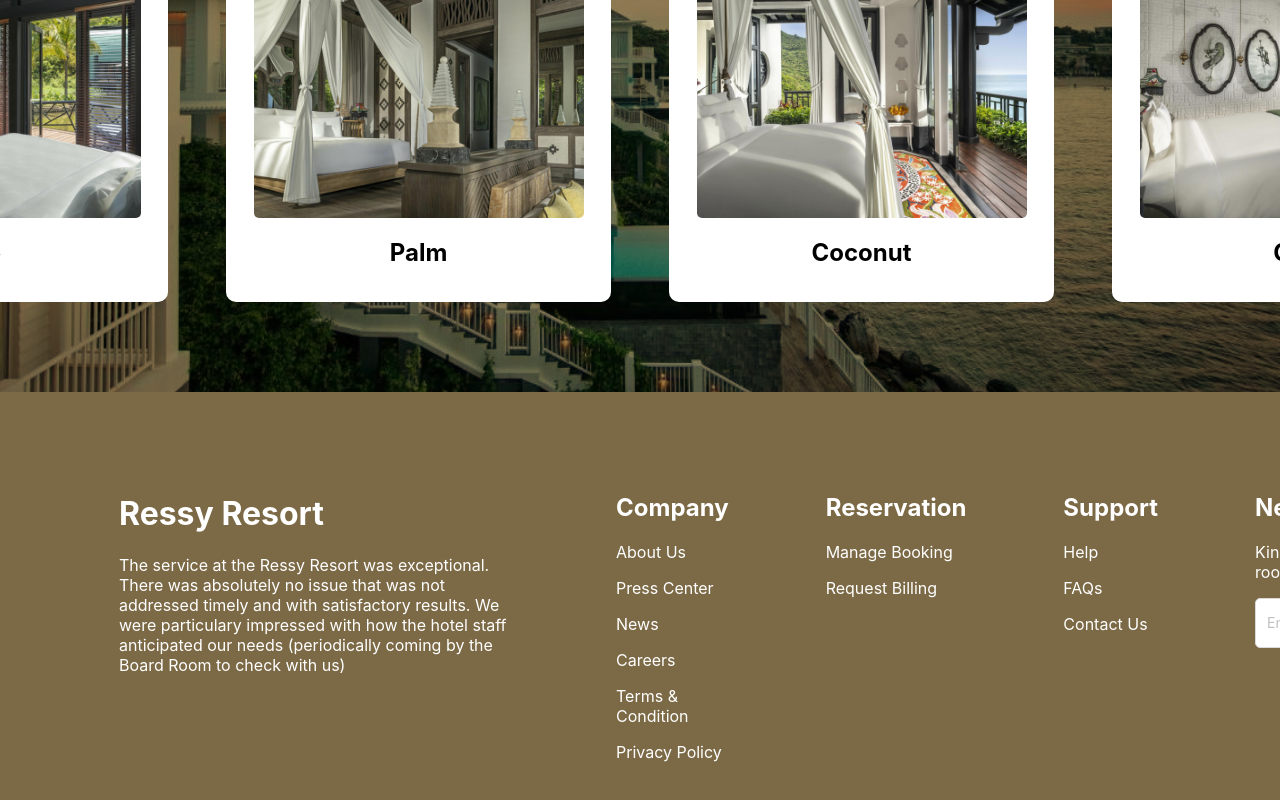
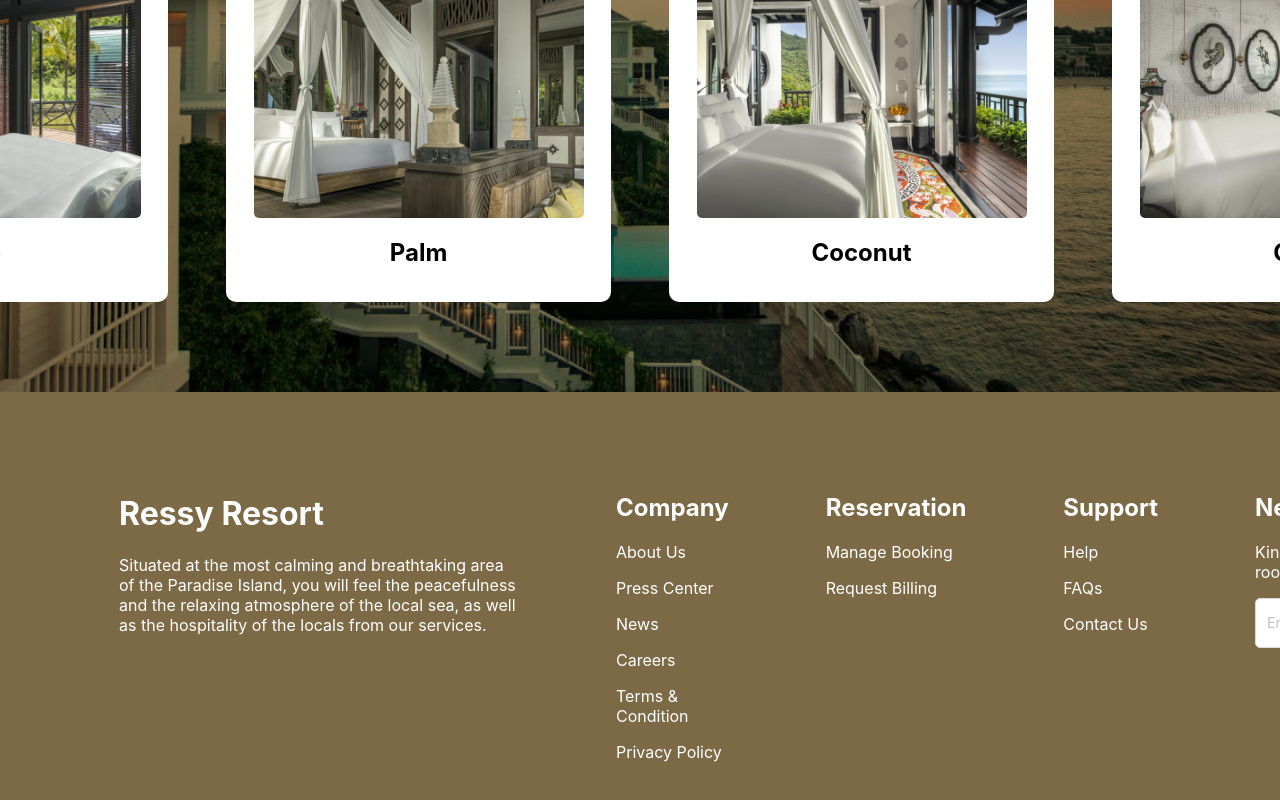
Before and after one commit to truclamld/rk-internship, a React (Create React App) app: page / in a window 1280 px wide. Shown: the part 2972-3772 px from the top of the page. Built offline with nearby package versions, Linux system fonts and the light colour scheme.

Commit message:
BK-12 Create Footer

```diff
--- a/src/components/Footer.js
+++ b/src/components/Footer.js
@@ -15,7 +15,7 @@ const Footer = () => {
         <div className='footer'>
             <div className='footerLogo'>
                 <h1>Ressy Resort</h1>
-                <p>The service at the Ressy Resort was exceptional. There was absolutely no issue that was not addressed timely and with satisfactory results. We were particulary impressed with how the hotel staff anticipated our needs (periodically coming by the Board Room to check with us)</p>
+                <p>Situated at the most calming and breathtaking area of the Paradise Island, you will feel the peacefulness and the relaxing atmosphere of the local sea, as well as the hospitality of the locals from our services.</p>
             </div>
             <FooterMenu title="Company" menu={companyMenu} />
             <FooterMenu title="Reservation" menu={reserveMenu} />
```
